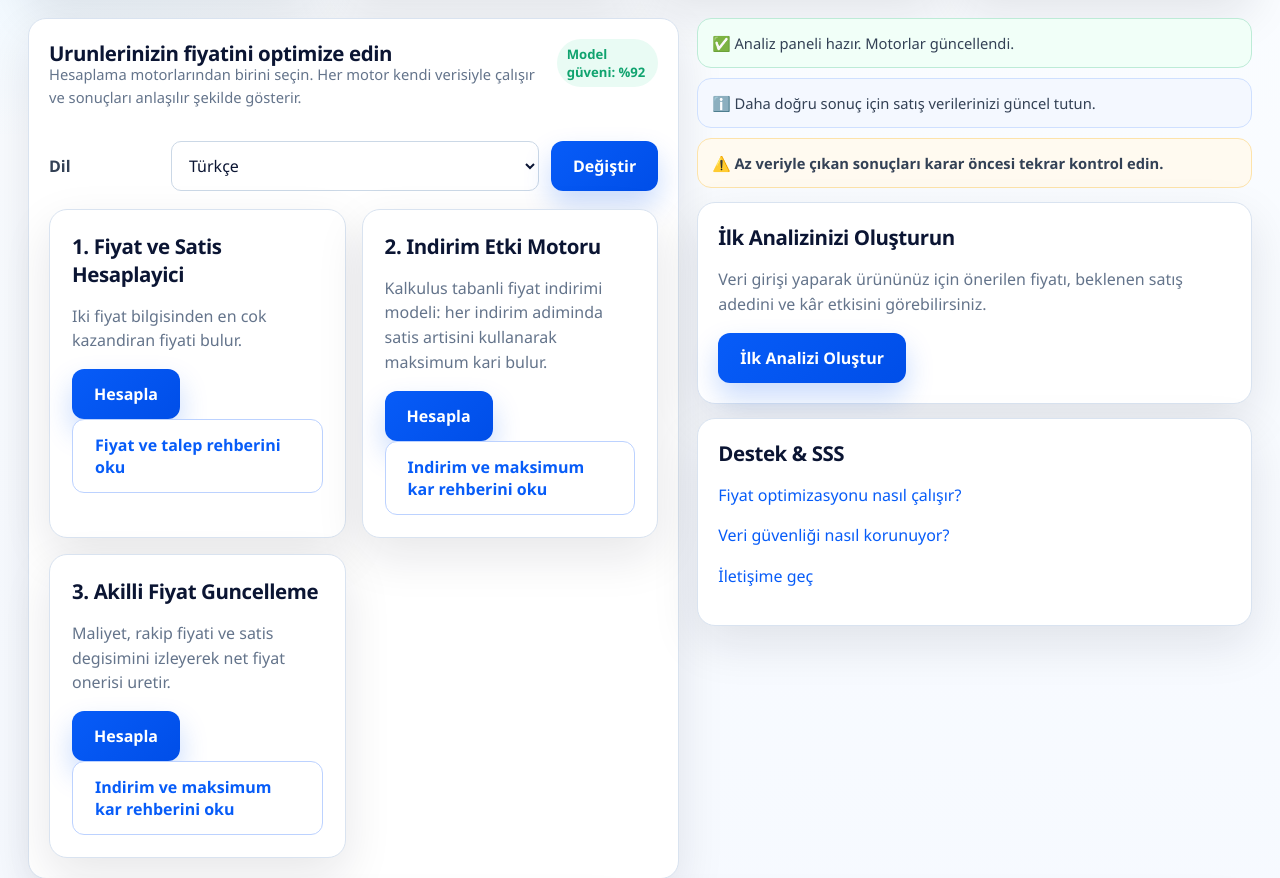
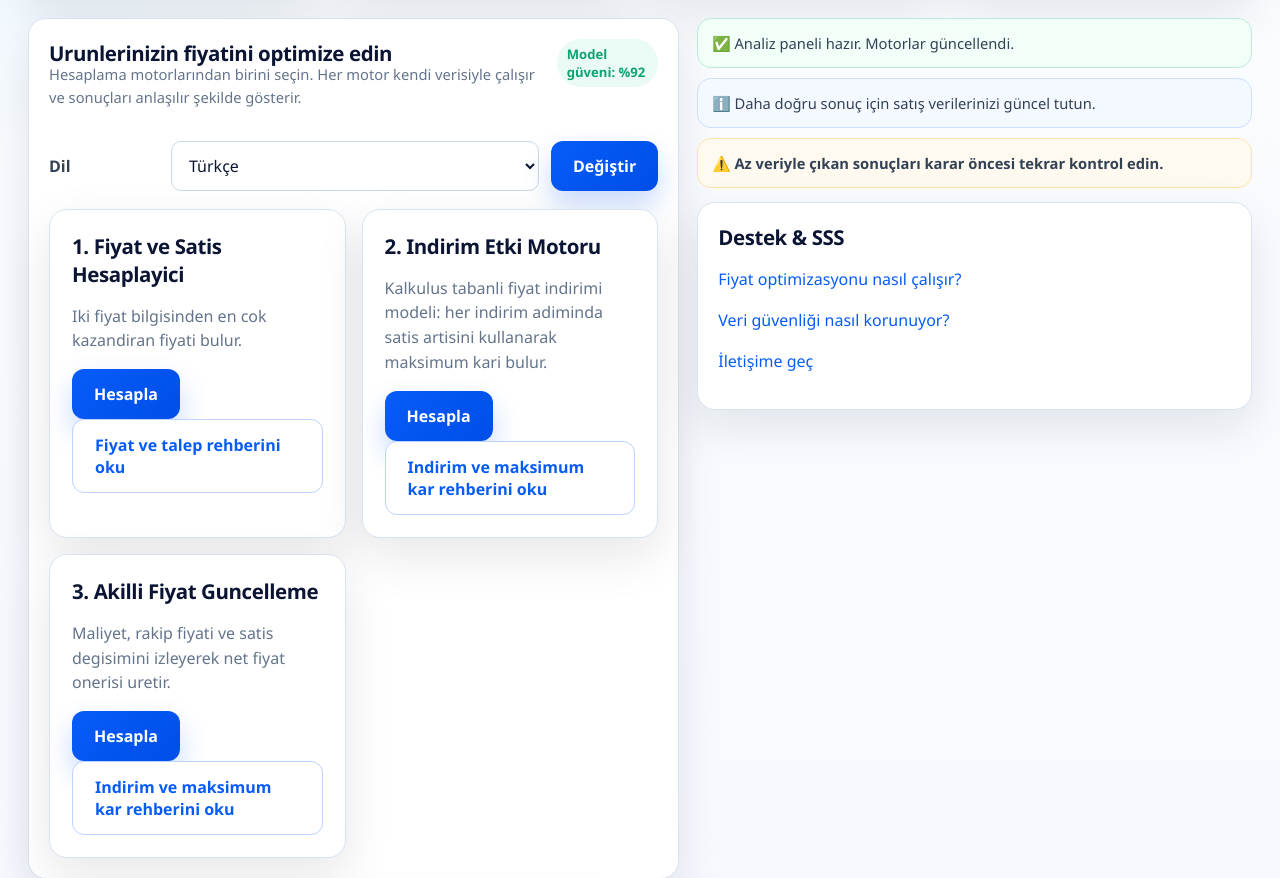
Before and after one commit to ertanatalar/priceoptimize, a Django app: page / in a window 1280 px wide. Shown: the part 401-1279 px from the top of the page. Run offline with Django 5.2, Linux system fonts and the light colour scheme.

Commit message:
Remove duplicate first analysis card

```diff
--- a/templates/core/portal.html
+++ b/templates/core/portal.html
@@ -149,11 +149,6 @@
           <div class="alert warn">⚠️ Az veriyle çıkan sonuçları karar öncesi tekrar kontrol edin.</div>
         </div>
         <article class="panel">
-          <h2>İlk Analizinizi Oluşturun</h2>
-          <p>Veri girişi yaparak ürününüz için önerilen fiyatı, beklenen satış adedini ve kâr etkisini görebilirsiniz.</p>
-          <a class="btn" href="/price-demand/">İlk Analizi Oluştur</a>
-        </article>
-        <article class="panel">
           <h2>Destek & SSS</h2>
           <p><a href="/faq/">Fiyat optimizasyonu nasıl çalışır?</a></p>
           <p><a href="/privacy/">Veri güvenliği nasıl korunuyor?</a></p>
```
